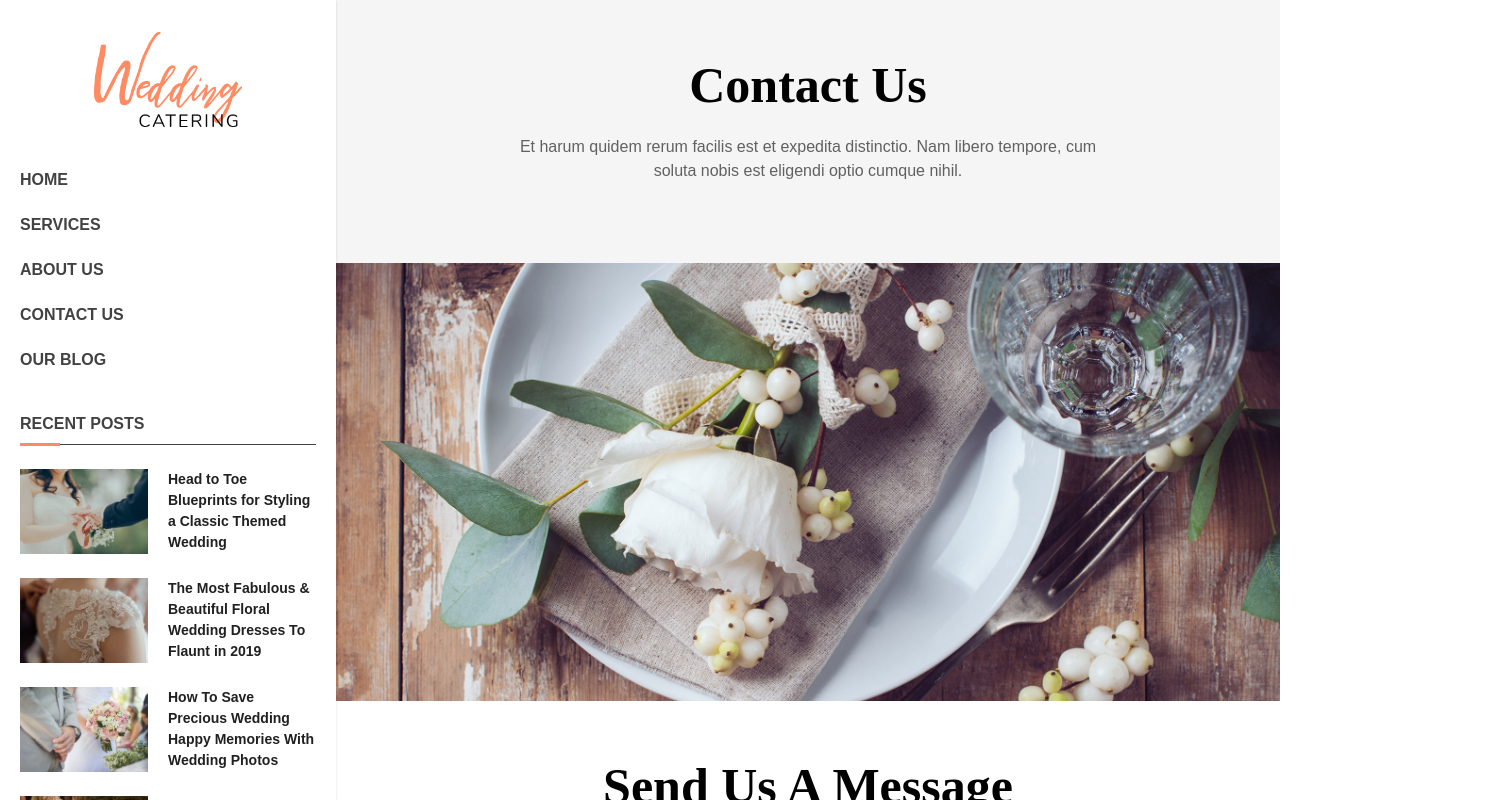
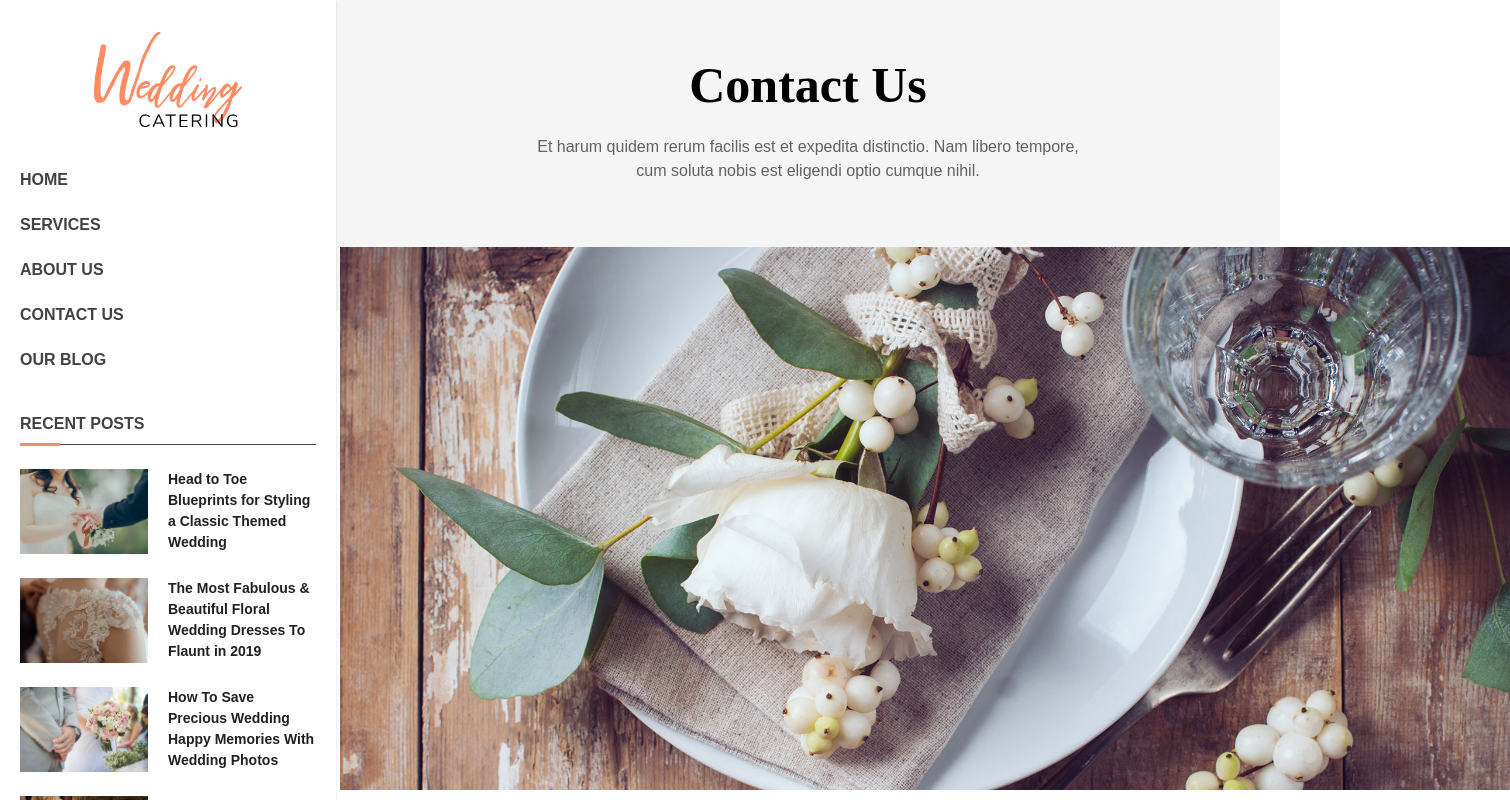
Before and after one commit to woolsey2316/wedding-catering, a Next.js app: page /ContactUs in a window 1280 px wide. Shown: the top 800 px of the page, 1510 px wide, since content can reach past the window. Built offline with nearby package versions, Linux system fonts and the light colour scheme; what @tailwindcss/typography would draw is missing.

Commit message:
desktop size blog pages

```diff
--- a/components/BlogGallery.tsx
+++ b/components/BlogGallery.tsx
@@ -4,7 +4,7 @@ import { BlogTile } from './BlogTile'
 /* Blog gallery*/
 const BlogGallery = () => {
   return (
-    <div className="grid grid-cols-1 md:grid-cols-12 gap-8">
+    <div className="grid grid-cols-1 md:grid-cols-12 gap-8 max-w-1170 mx-auto pl-4">
       <BlogTile
         link="blog/post-1"
         title="Head to Toe Blueprints for Styling a Classic Themed Wedding"
--- a/components/contact-us/ContactForm.tsx
+++ b/components/contact-us/ContactForm.tsx
@@ -60,7 +60,8 @@ const ContactForm = () => {
   }
 
   return (
-    <div className="text-center px-1 my-12">
+    <div className="text-center px-1 my-12 max-w-1170 mx-auto">
+      <img className="max-w-1170 mx-auto -mt-40 mb-4 relative" src="contact/8.jpg"/>
       <h1 className="font-parisienne text-h1 font-semibold">Send Us A Message</h1>
       <p className="font-rubik text-gray-700 md:px-24">Et harum quidem rerum facilis est et expedita distinctio.
         Nam libero tempore, cum soluta nobis est eligendi optio cumque nihil.
--- a/components/contact-us/ContactUsHeading.tsx
+++ b/components/contact-us/ContactUsHeading.tsx
@@ -2,14 +2,20 @@ import React from 'react'
 
 const ContactUsHeading = () => {
   return (
-    <>
-      <div className="bg-gray-100 text-center p-12 pb-20">
+    <div className="bg-gray-100">
+      <div className="text-center p-12 pb-20">
         <h1 className="font-parisienne text-h1 font-semibold mb-3">Contact Us</h1>
-        <p className="font-rubik md:px-32 text-gray-700">Et harum quidem rerum facilis est et expedita distinctio.
+        <p className="font-rubik max-w-570 mx-auto text-gray-700">Et harum quidem rerum facilis est et expedita distinctio.
         Nam libero tempore, cum soluta nobis est eligendi optio cumque nihil.</p>
       </div>
-      <img src="contact/8.jpg"/>
-    </>
+      <div className="relative w-full transform rotate-180" style={{bottom: '-19px'}} data-negative="false">
+        <svg className="h-12 lg:h-24 w-full" xmlns="http://www.w3.org/2000/svg" viewBox="0 0 1000 100" preserveAspectRatio="none">
+        <path className="fill-current text-white" d="M421.9,6.5c22.6-2.5,51.5,0.4,75.5,5.3c23.6,4.9,70.9,23.5,100.5,35.7c75.8,32.2,133.7,44.5,192.6,49.7
+        c23.6,2.1,48.7,3.5,103.4-2.5c54.7-6,106.2-25.6,106.2-25.6V0H0v30.3c0,0,72,32.6,158.4,30.5c39.2-0.7,92.8-6.7,134-22.4
+        c21.2-8.1,52.2-18.2,79.7-24.2C399.3,7.9,411.6,7.5,421.9,6.5z"></path>
+        </svg>
+      </div>
+    </div>
   )
 }
 export { ContactUsHeading }
--- a/components/our-blog/BlogSection.tsx
+++ b/components/our-blog/BlogSection.tsx
@@ -4,7 +4,7 @@ const BlogSection = () => {
   return (
     <div className="relative text-center pt-20 pb-32 mb-20 bg-gray-100">
       <h1 className="font-parisienne text-h1 font-semibold ">Our Blog</h1>
-      <p className="text-gray-700 font-rubik md:px-24 mx-auto">Et harum quidem rerum facilis est et expedita distinctio.
+      <p className="text-gray-700 font-rubik max-w-540 mx-auto">Et harum quidem rerum facilis est et expedita distinctio.
       Nam libero tempore, cum soluta nobis est eligendi optio cumque nihil.</p>
       <div className="absolute w-full transform rotate-180" style={{bottom: '-1px'}} data-negative="false">
         <svg className="h-12 lg:h-24 w-full" xmlns="http://www.w3.org/2000/svg" viewBox="0 0 1000 100" preserveAspectRatio="none">
--- a/pages/blog/Layout.tsx
+++ b/pages/blog/Layout.tsx
@@ -19,9 +19,9 @@ export default function Layout({ children, meta }) {
       blockquote: BlockQuote,
       p: Text,
     }}>
-      <div className="pt-10 px-2">
+      <div className="pt-10 px-2 max-w-1170 mx-auto">
         <BlogImage meta={meta}/>
-        <div className="md:flex py-8 gap-8">
+        <div className="xl:flex py-8 gap-8">
           <div className="col-span-8">
             <MobileHeadPost meta={meta} isBlogPost />
             <BlogArticle>
```
